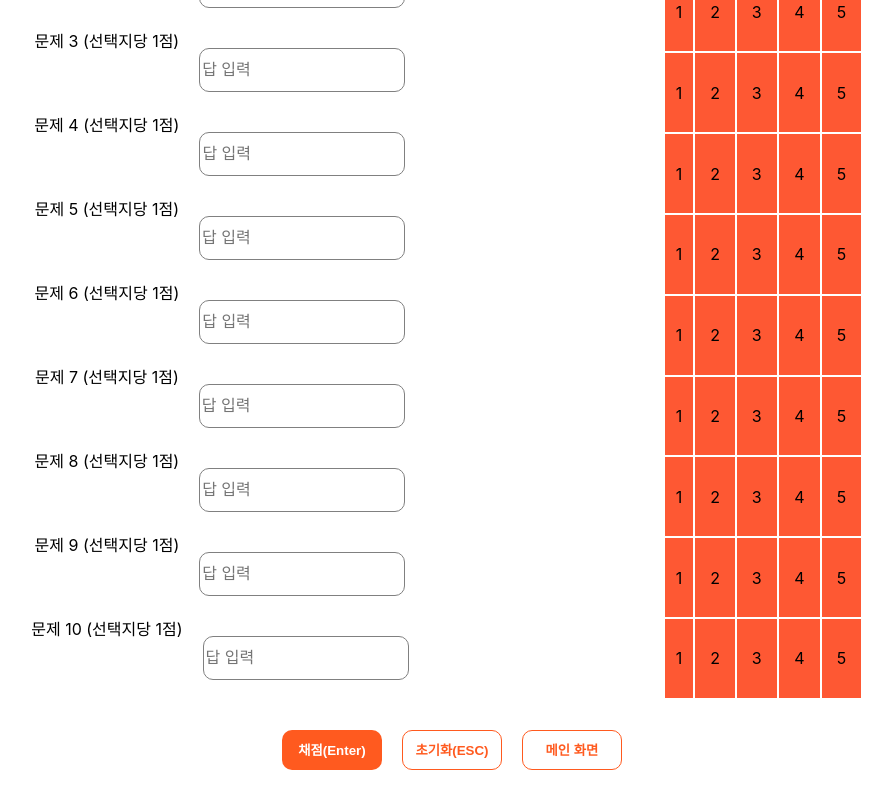
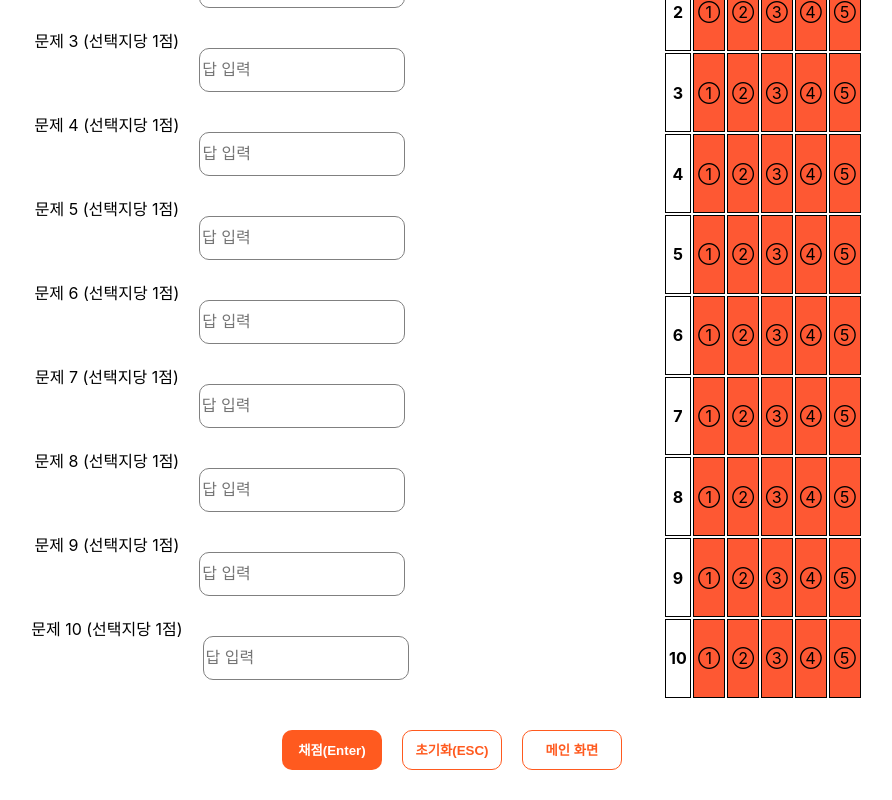
Before and after one commit to GitC0de/TGF-Scoring, a React (Create React App) app: page /concept-test in a window 1280 px wide. Both pictures are taken after a click on the button "채점(Enter)". Shown: the part 447-1247 px from the top of the page, without its empty margins (193-1085 px from the left). Built offline with nearby package versions, Linux system fonts and the light colour scheme.

Commit message:
3rd week update3

```diff
--- a/src/component/ConceptTestScoring.css
+++ b/src/component/ConceptTestScoring.css
@@ -31,3 +31,7 @@ th {
   border: 1px solid black;
   border-collapse: separate;
 }
+
+td {
+  border: 1px solid black;
+}
--- a/src/component/ConceptTestScoring.js
+++ b/src/component/ConceptTestScoring.js
@@ -150,7 +150,7 @@ export default function GradingApp() {
           <table className="answer-table">
             <thead>
               <tr>
-                <th colspan="5">틀린 선택지</th>
+                <th colspan="6">틀린 선택지</th>
               </tr>
             </thead>
             <tbody>
@@ -159,6 +159,9 @@ export default function GradingApp() {
                 console.log(items);
                 return (
                   <tr>
+                    <td className="question-cell">
+                      <strong>{index + 1}</strong>
+                    </td>
                     <td
                       className={
                         items.includes("1") || items.includes("미입력")
@@ -166,7 +169,7 @@ export default function GradingApp() {
                           : null
                       }
                     >
-                      1
+                      ①
                     </td>
                     <td
                       className={
@@ -175,7 +178,7 @@ export default function GradingApp() {
                           : null
                       }
                     >
-                      2
+                      ②
                     </td>
                     <td
                       className={
@@ -184,7 +187,7 @@ export default function GradingApp() {
                           : null
                       }
                     >
-                      3
+                      ③
                     </td>
                     <td
                       className={
@@ -193,7 +196,7 @@ export default function GradingApp() {
                           : null
                       }
                     >
-                      4
+                      ④
                     </td>
                     <td
                       className={
@@ -202,7 +205,7 @@ export default function GradingApp() {
                           : null
                       }
                     >
-                      5
+                      ⑤
                     </td>
                   </tr>
                 );
```
